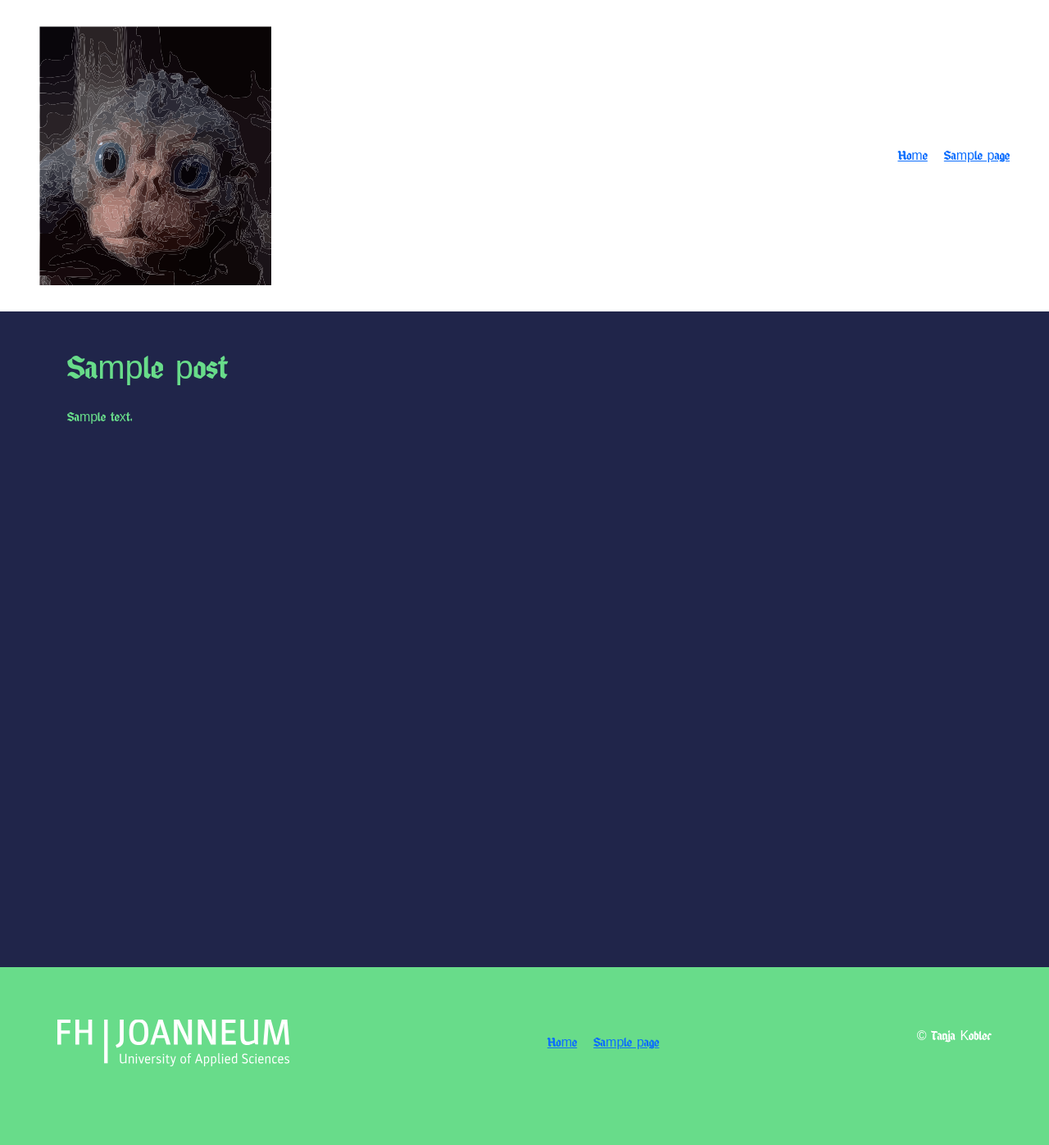
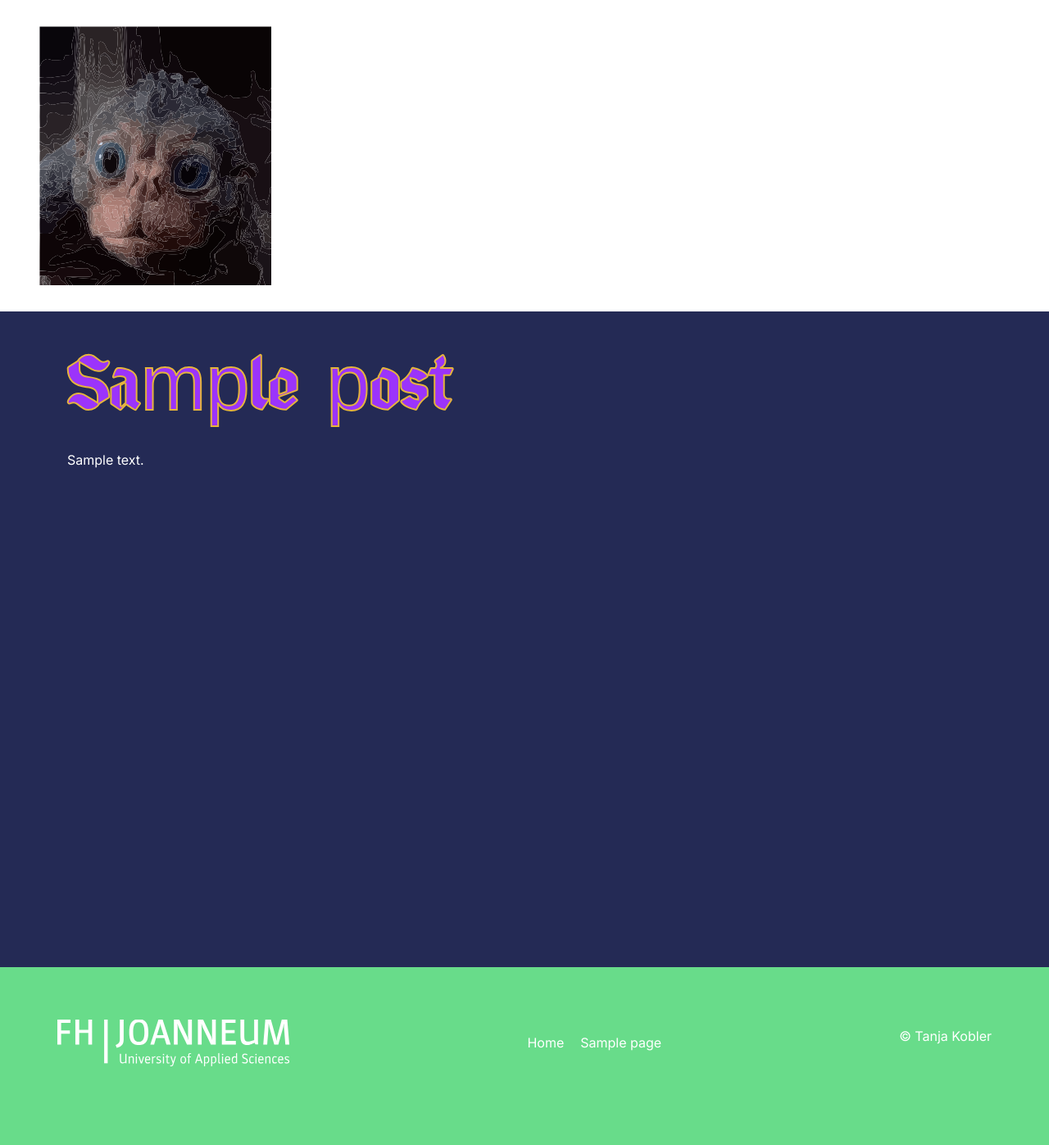
Before and after one commit to jpuschniggkinsey-crypto/projecttheme, a WordPress theme: template page.php in a window 1280 px wide. Shown: the whole page at 82% size. Run offline with PHP 8.4 and a stand-in for WordPress, Linux system fonts and the light colour scheme; the site name, menu and one post (Sample post) are stand-ins, and other content is empty.

Commit message:
design system from figma

```diff
--- a/assets/css/constants.css
+++ b/assets/css/constants.css
@@ -1,13 +1,58 @@
 /*
- * Constants
- *
- * Keep colors and reusable theme values here.
+ * Constants – Treasure Hunter design system
+ * All values come from Figma > Design System page.
  */
 :root {
-  --theme-color-primary: #20254A;
-  --theme-color-secondary: #68DC8A;
+  /* ===== Brand colors ===== */
+  --theme-color-purple: #9B34FB;   /* big display titles only */
+  --theme-color-navy: #242A55;     /* page background */
+  --theme-color-navy-dark: #171B3B;/* footer background, text on green */
+  --theme-color-green: #68DC8A;    /* buttons, header */
+  --theme-color-blue: #0675F8;
+  --theme-color-gold: #E5B43C;     /* outlines, stars, table header */
+  --theme-color-coral: #EE827C;
+  --theme-color-teal: #3CCEAC;
+
+  /* ===== Neutrals ===== */
+  --theme-color-white: #FFFFFF;
+  --theme-color-gray: #626262;     /* muted text on cards */
+
+  /* ===== Roles (what each color is used for) ===== */
+  --theme-color-primary: var(--theme-color-navy);
+  --theme-color-secondary: var(--theme-color-green);
+  --theme-color-background: var(--theme-color-navy);
+  --theme-color-text: var(--theme-color-white);
+  --theme-color-card: var(--theme-color-white);
+  --theme-color-card-text: var(--theme-color-navy-dark);
+
+  /* ===== Fonts ===== */
+  --theme-font-heading: "Heraldic-Shadows", Arial, sans-serif;
+  --theme-font-body: "Inter", Arial, sans-serif;
+
+  /* ===== Font sizes (Heraldic) ===== */
+  --theme-fs-display: 96px;  /* page title */
+  --theme-fs-hero: 48px;     /* hero button */
+  --theme-fs-nav: 24px;      /* logo + nav */
+
+  /* ===== Font sizes (Inter) ===== */
+  --theme-fs-body-m: 16px;   --theme-lh-body-m: 26px;   /* Body/M  regular */
+  --theme-fs-body-s: 14px;   --theme-lh-body-s: 22px;   /* Body/S  regular */
+  --theme-fs-label-m: 16px;  --theme-lh-label-m: 20px;  /* Label/M semi bold */
+  --theme-fs-label-s: 14px;  --theme-lh-label-s: 20px;  /* Label/S semi bold */
+
+  /* ===== Spacing ===== */
+  --theme-space-4: 4px;
+  --theme-space-8: 8px;
+  --theme-space-12: 12px;
+  --theme-space-16: 16px;
+  --theme-space-24: 24px;
+  --theme-space-32: 32px;
+  --theme-space-48: 48px;
+  --theme-space-64: 64px;
+  --theme-space-96: 96px;
+
+  /* ===== Other ===== */
+  --theme-radius: 8px;
+  --theme-radius-pill: 999px;
   --theme-transition: all 0.3s ease-in-out;
-
-  --theme-font-body: "Inter", Arial, sans-serif;
-  --theme-font-heading: "Heraldic-Shadows", Arial, sans-serif;
 }
--- a/assets/css/typography.css
+++ b/assets/css/typography.css
@@ -20,25 +20,53 @@
 
 html,
 body {
-  -webkit-font-smoothing: antialiased;
-  -webkit-text-size-adjust: 100%;
-  text-rendering: optimizeLegibility;
-  -moz-osx-font-smoothing: grayscale;
+  font-family: var(--theme-font-body);
+  font-size: var(--theme-fs-body-m);
+  line-height: var(--theme-lh-body-m);
+  color: var(--theme-color-text);
+  background-color: var(--theme-color-background);
 }
 
-body {
-  color: var(--theme-color-secondary);
+/* Big page title: purple with gold outline (only for large titles!) */
+h1 {
   font-family: var(--theme-font-heading);
-  font-size: var(--theme-font-size-base);
-  line-height: var(--theme-line-height-body);
+  font-size: var(--theme-fs-display);
+  color: var(--theme-color-purple);
+  -webkit-text-stroke: 2px var(--theme-color-gold);
+  line-height: 1;
 }
 
-h1,
-h2,
-h3,
-h4,
-h5,
-h6
+h2, h3 {
+  font-family: var(--theme-font-heading);
+  color: var(--theme-color-white);
+}
+
+small, .text-small {
+  font-size: var(--theme-fs-body-s);
+  line-height: var(--theme-lh-body-s);
+}
+
+.label {
+  font-size: var(--theme-fs-label-m);
+  line-height: var(--theme-lh-label-m);
+  font-weight: 600;
+}
+
+/* Primary button (green, pill shape) */
+.btn {
+  display: inline-block;
+  background: var(--theme-color-green);
+  color: var(--theme-color-navy-dark);
+  font-weight: 600;
+  padding: var(--theme-space-8) var(--theme-space-24);
+  border-radius: var(--theme-radius-pill);
+  text-decoration: none;
+  transition: var(--theme-transition);
+}
+
+.btn:hover {
+  background: var(--theme-color-teal);
+}
 
 
 a,
```
